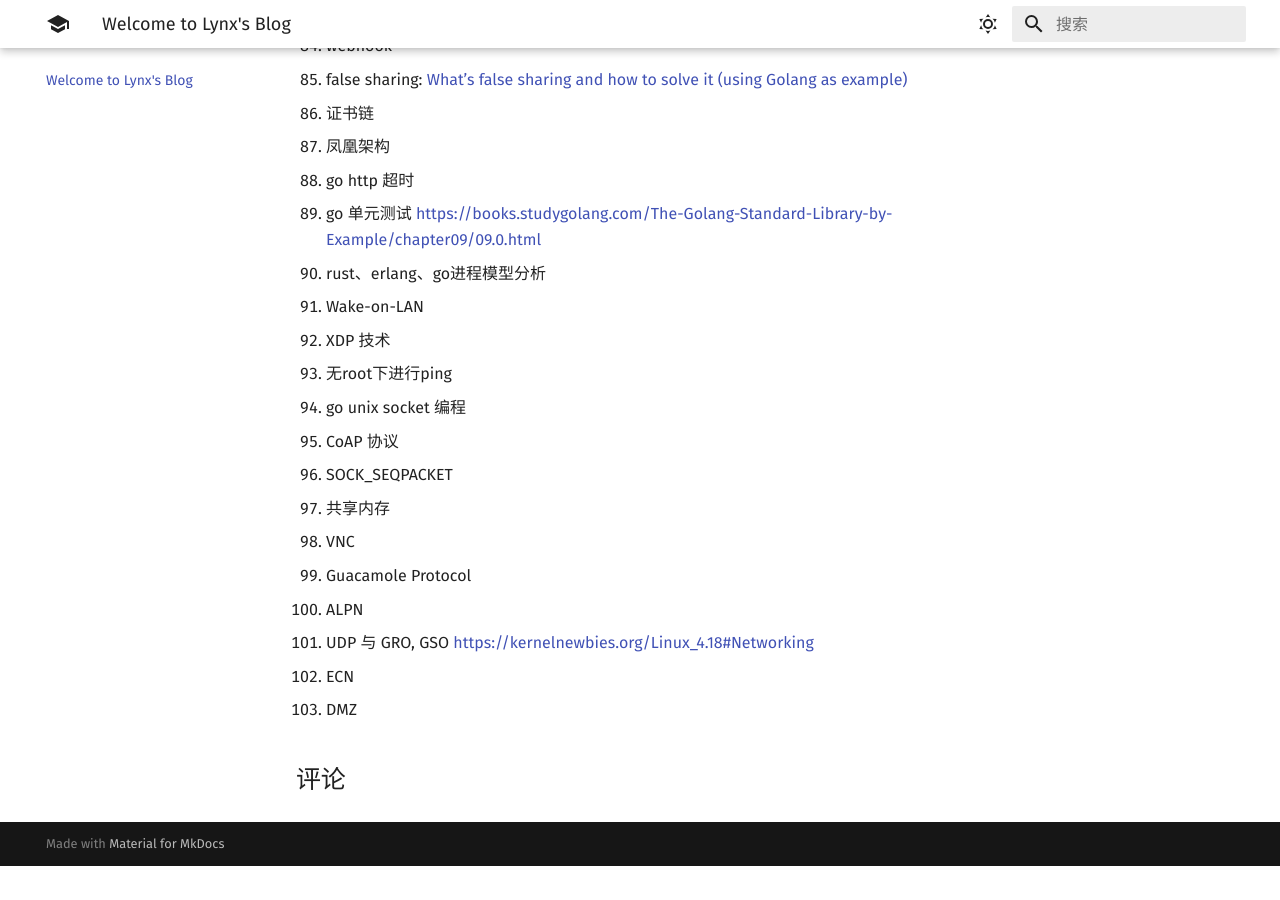
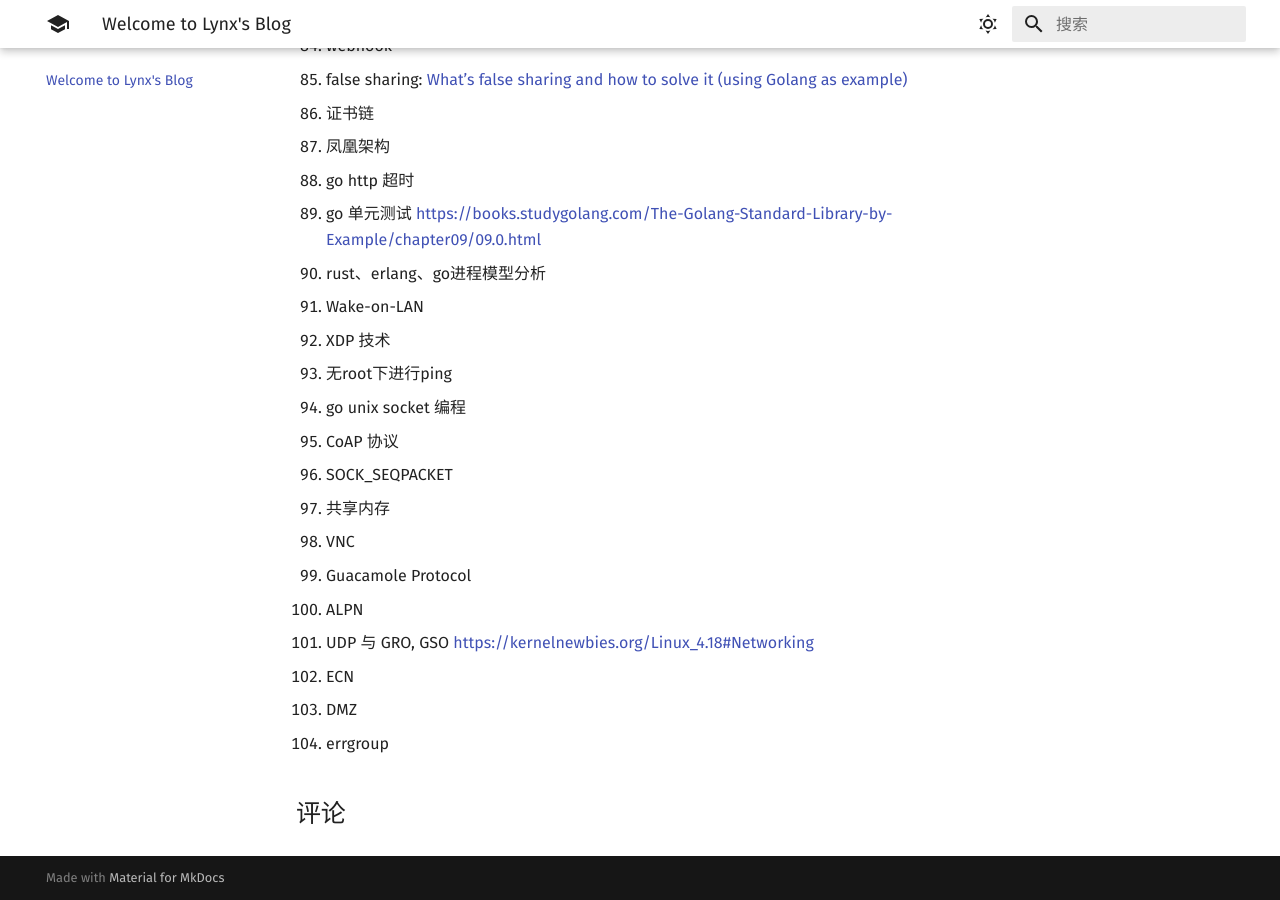
Before and after one commit to 1314liuwei/blog, an MkDocs documentation site: the page built from docs/index.md, in a window 1280 px wide and 900 px high, scrolled down 3025 px. Built offline with MkDocs 1.6.1 and Material for MkDocs 9.7.7, drawn with Linux system fonts in a browser that asks for light colours; comment, search, counter and statistics services are not loaded; before the commit the page ends 3891 px from its top, so only the background shows below that.

Commit message:
2023/11/21 周二

```diff
--- a/docs/index.md
+++ b/docs/index.md
@@ -105,3 +105,4 @@
 101. UDP 与 GRO, GSO  https://kernelnewbies.org/Linux_4.18#Networking
 102. ECN
 102. DMZ
+102. errgroup
```
